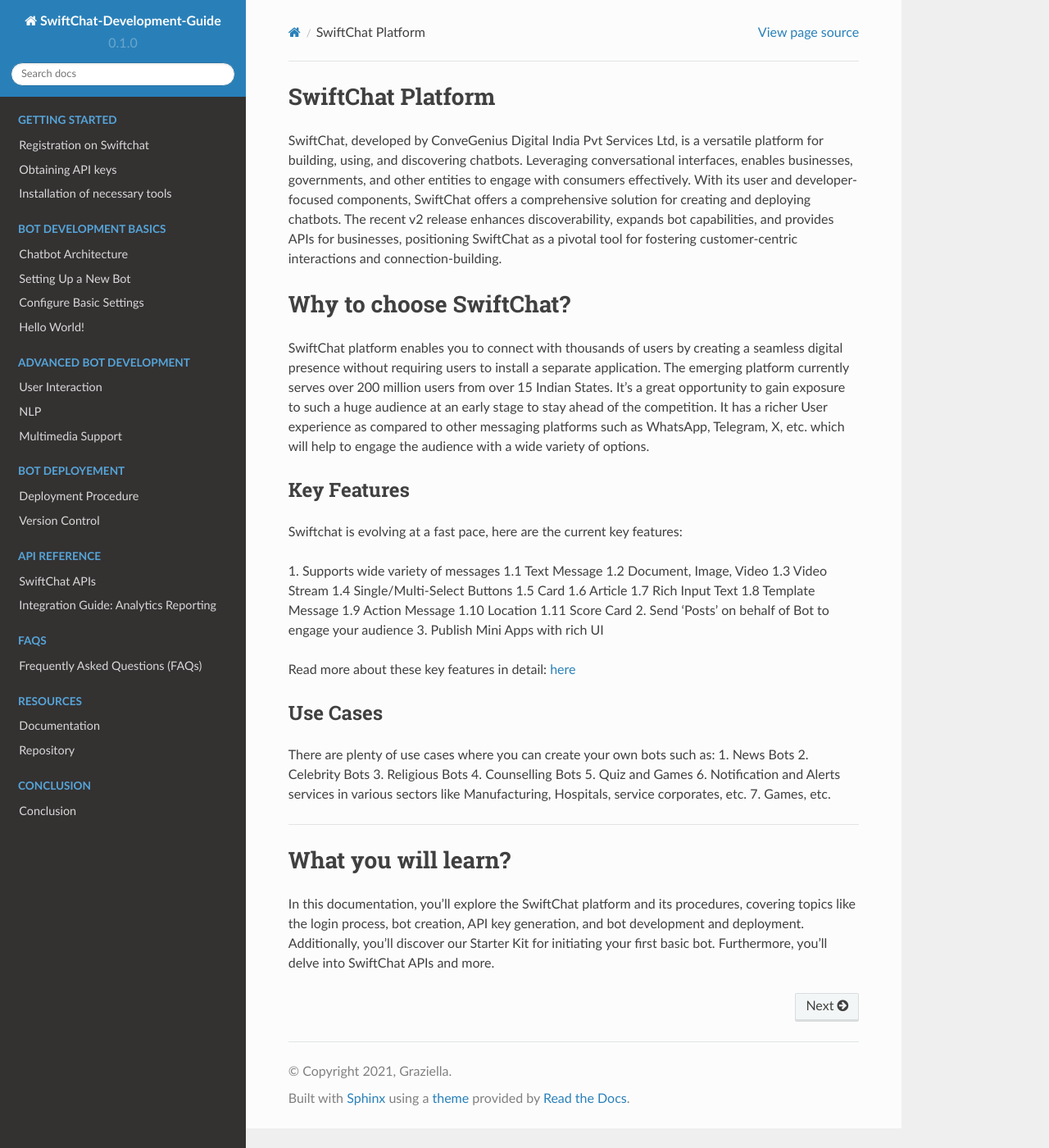
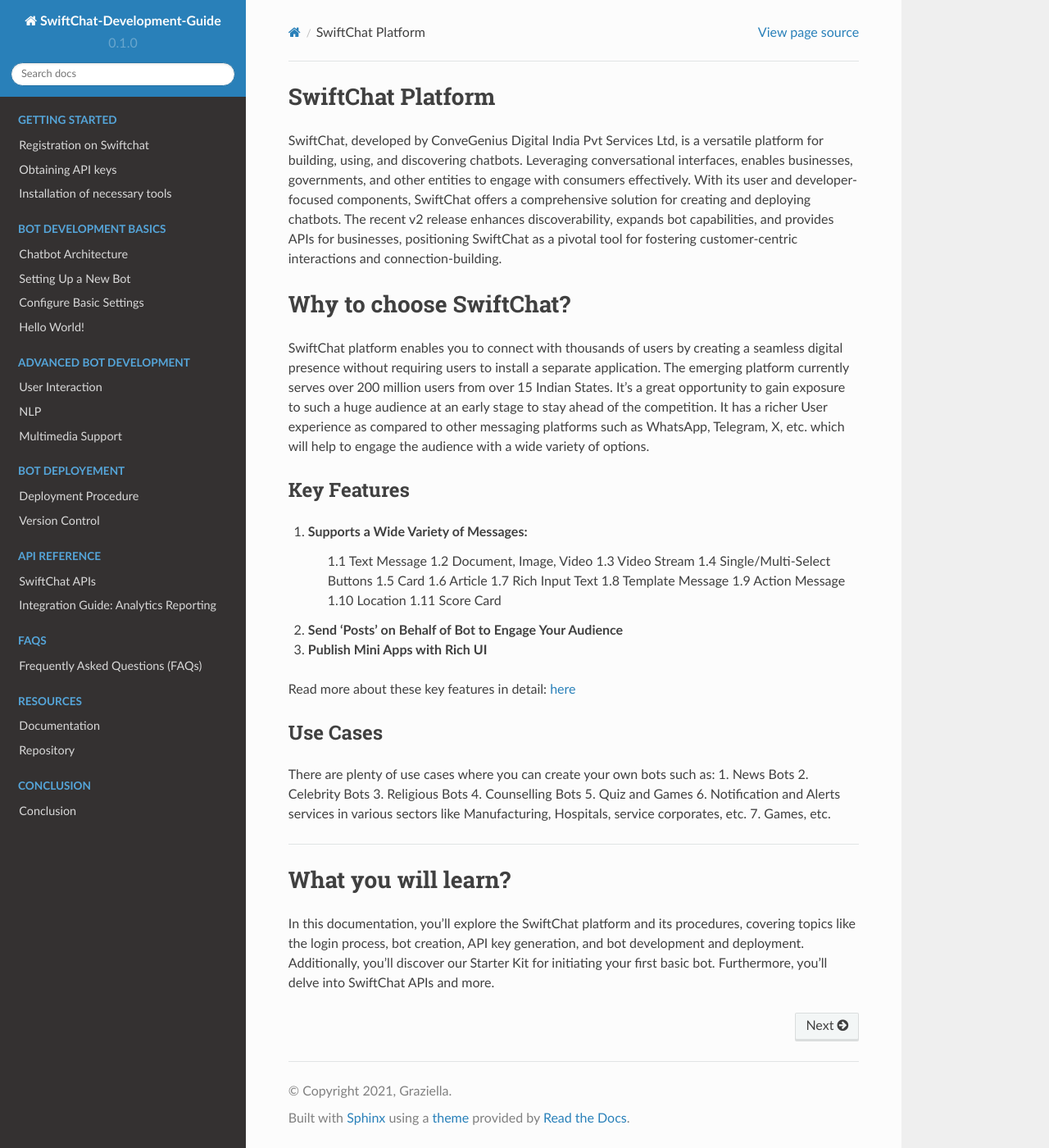
Before and after one commit to Priyanka-sharma181/Chatbot-Development-Guide, a Sphinx documentation site: the page built from docs/source/index.rst, in a window 1280 px wide and 1400 px high. Shown: the whole window at 82% size. Built offline with Sphinx 7.4.7 and the Read the Docs theme 2.0.0, drawn with Linux system fonts in a browser that asks for light colours.

Commit message:
Update index.rst

```diff
--- a/docs/source/index.rst
+++ b/docs/source/index.rst
@@ -10,22 +10,22 @@
 Key Features
 ------------------------
 
-Swiftchat is evolving at a fast pace, here are the current key features:
+1. **Supports a Wide Variety of Messages:**
+    1.1 Text Message
+    1.2 Document, Image, Video
+    1.3 Video Stream
+    1.4 Single/Multi-Select Buttons
+    1.5 Card
+    1.6 Article
+    1.7 Rich Input Text
+    1.8 Template Message
+    1.9 Action Message
+    1.10 Location
+    1.11 Score Card
 
-1. Supports wide variety of messages
-1.1 Text Message
-1.2 Document, Image, Video
-1.3 Video Stream
-1.4 Single/Multi-Select Buttons
-1.5 Card
-1.6 Article
-1.7 Rich Input Text
-1.8 Template Message
-1.9 Action Message
-1.10 Location
-1.11 Score Card
-2. Send 'Posts' on behalf of Bot to engage your audience
-3. Publish Mini Apps with rich UI
+2. **Send 'Posts' on Behalf of Bot to Engage Your Audience**
+
+3. **Publish Mini Apps with Rich UI**
 
 Read more about these key features in detail: `here <https://swiftchat.ai/swiftchatapp/swiftchat-platform-for-end-users/>`_
 
```
